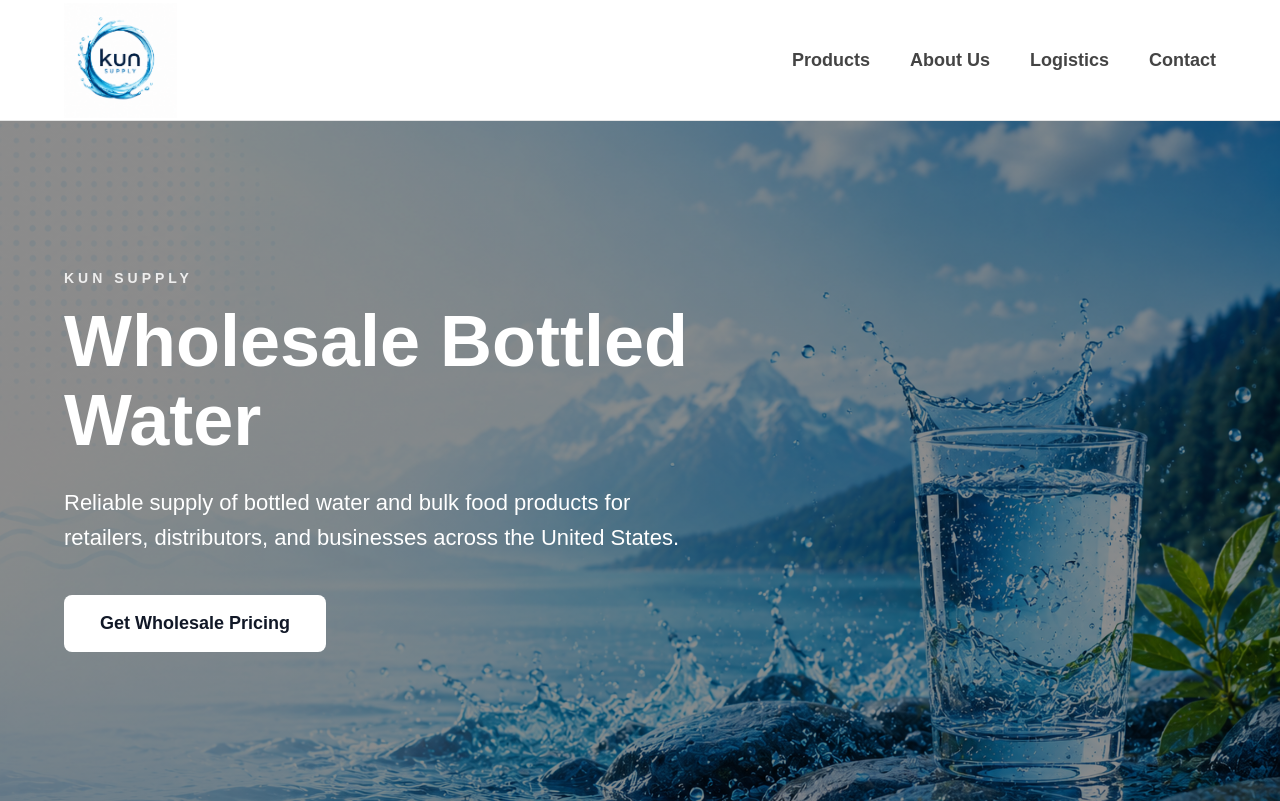
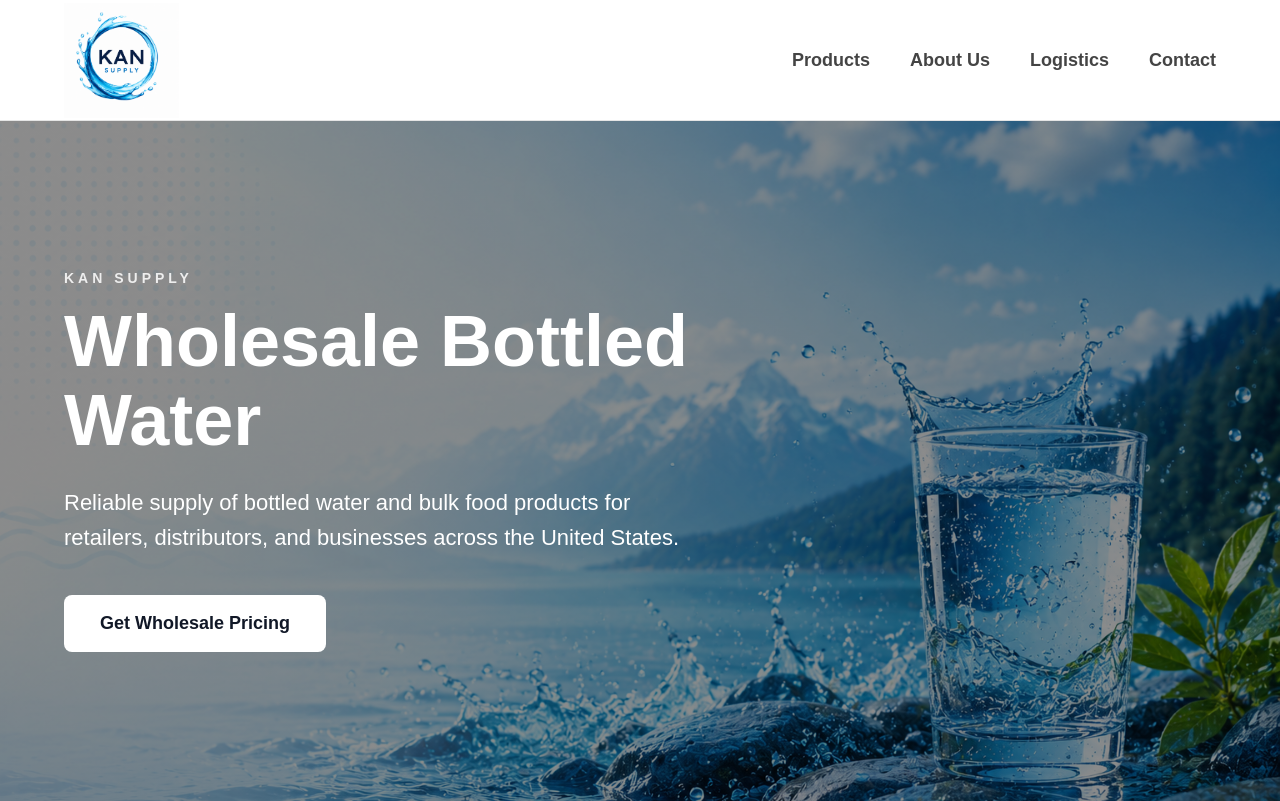
Before and after one commit to Zadepschi/kunsupply, a React (Vite) app: page / in a window 1280 px wide. Built offline with nearby package versions, Linux system fonts and the light colour scheme.

Commit message:
Name changed

```diff
--- a/index.html
+++ b/index.html
@@ -4,7 +4,7 @@
     <meta charset="UTF-8" />
     <link rel="icon" type="image/svg+xml" href="/favicon.svg" />
     <meta name="viewport" content="width=device-width, initial-scale=1.0" />
-    <title>Kan Supply, Inc.</title>
+    <title>Kan Supply</title>
   </head>
   <body>
     <div id="root"></div>
--- a/src/pages/HomePage/HomePage.tsx
+++ b/src/pages/HomePage/HomePage.tsx
@@ -5,7 +5,7 @@
     <section className="hero">
       <div className="hero__content">
         <span className="hero__company">
-          KUN SUPPLY
+          KAN SUPPLY
         </span>
 
         <h1 className="hero__title">
```
Also changed, not shown: src/assets/logo.png.
